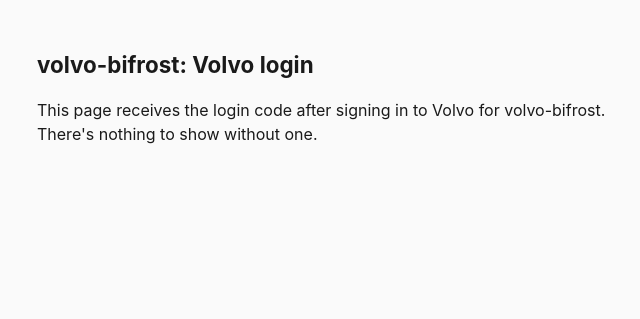
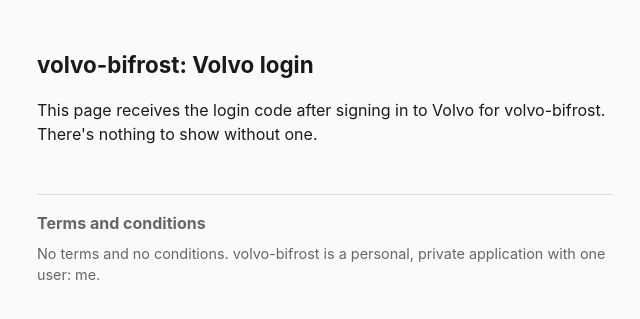
Before and after one commit to helloabunai/helloabunai.github.io, a Jekyll site: the page volvo-bifrost/callback/index.html, which Jekyll copies as it is, in a window 1280 px wide. Shown: the top 319 px of the page, without its empty margins (315-955 px from the left). Built offline with Jekyll 4.4.1, drawn with Linux system fonts in a browser that asks for light colours.

```diff
--- a/volvo-bifrost/callback/index.html
+++ b/volvo-bifrost/callback/index.html
@@ -65,6 +65,8 @@
             font: inherit;
             cursor: pointer;
         }
+        footer { margin-top: 3rem; padding-top: 1rem; border-top: 1px solid var(--border); color: var(--muted); font-size: 0.9rem; }
+        footer h2 { font-size: 1rem; margin: 0 0 0.5rem; }
         [hidden] { display: none !important; }
     </style>
 </head>
@@ -94,6 +96,11 @@
     <noscript>
         <p>JavaScript is off. Copy the <code>code=</code> value from the address bar instead.</p>
     </noscript>
+
+    <footer id="terms">
+        <h2>Terms and conditions</h2>
+        <p>No terms and no conditions. volvo-bifrost is a personal, private application with one user: me.</p>
+    </footer>
 </main>
 <script>
     (function () {
```
